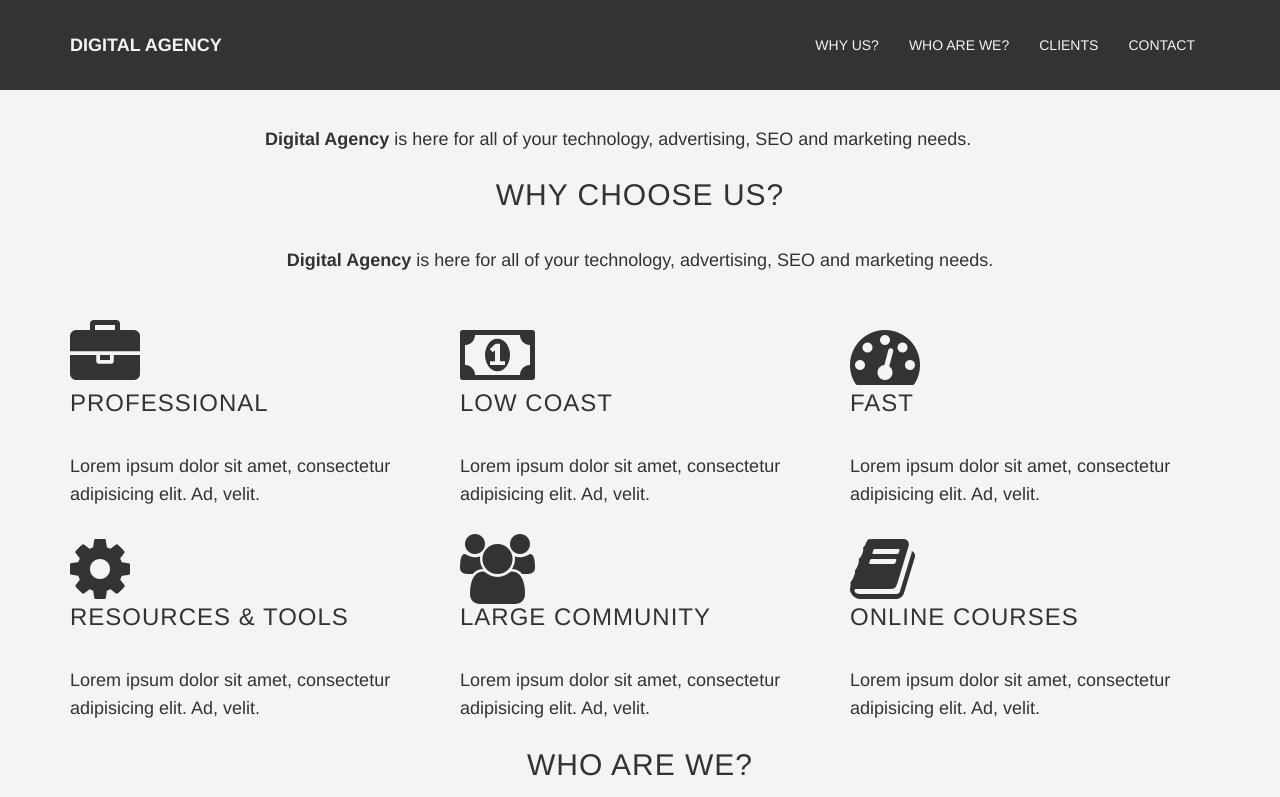
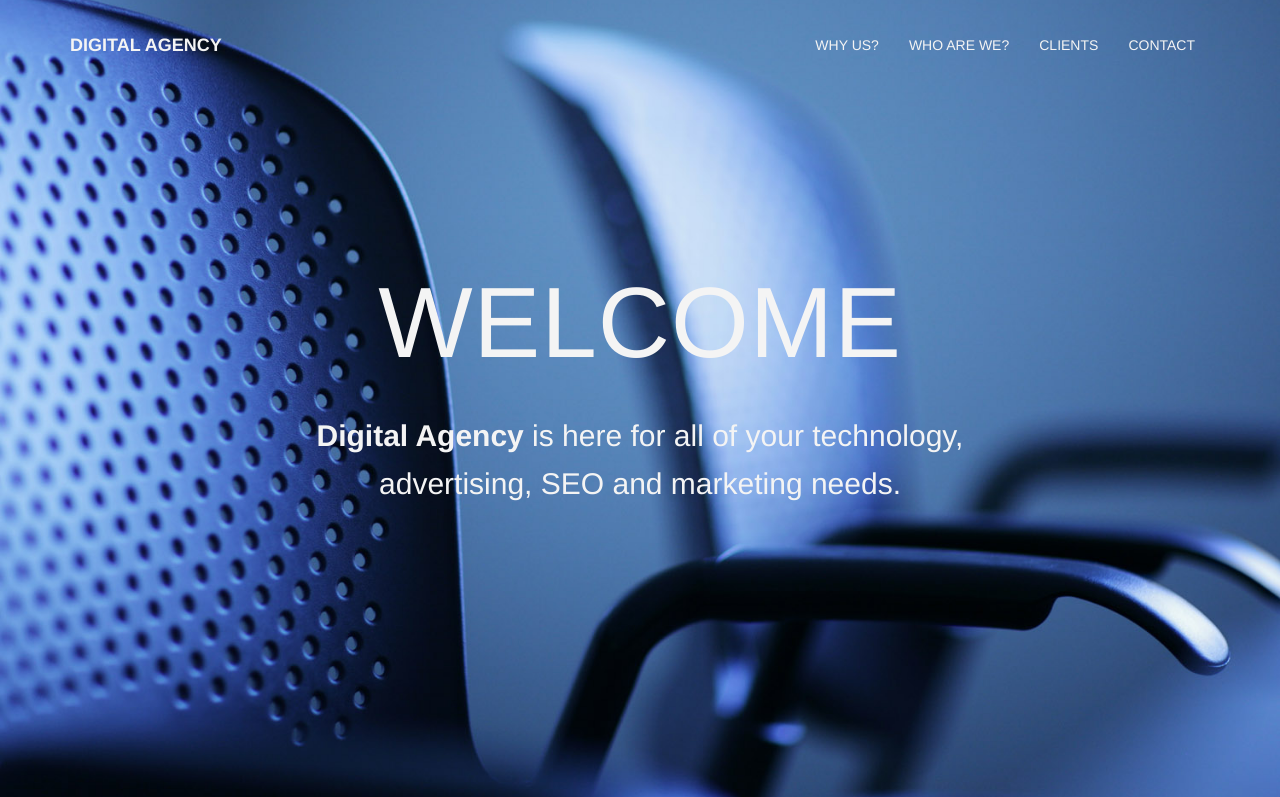
Before and after one commit to Belchenkov/Digital-Agency-Bootstrap-, a plain HTML site: page index.html in a window 1280 px wide. Shown: the top 797 px of the page. Drawn offline with Linux system fonts and the light colour scheme.

Commit message:
Navbar Final

```diff
--- a/less/main.less
+++ b/less/main.less
@@ -1,73 +1,79 @@
 @import "vendors/bootstrap/bootstrap.less";
 @import "vendors/font-awesome/font-awesome.less";
 
+
 @primary: #26a5d3;
-@dark: #333;
+@dark: #333333;
 @light: #f4f4f4;
 
-html {
+html{
   width: 100%;
   height: 100%;
 }
 
-body {
-  padding-top: 50px;
+body{
   width: 100%;
   height: 100%;
   font-family: "Helvetica Neue", Helvetica, Arial, sans-serif;
+  color: @dark;
   background-color: @light;
-  color: @dark;
 }
 
-//Typography
-h1, h2, h3, h4, h5, h6 {
+// Typography
+h1, h2, h3, h4, h5, h6{
   margin: 0 0 35px;
   text-transform: uppercase;
   font-family: "Montserrat", "Helvetica Neue", Helvetica, Arial, sans-serif;
   letter-spacing: 1px;
 }
 
-p {
+p{
   margin: 0 0 25px;
   font-size: 18px;
   line-height: 1.6em;
 }
 
-a {
+a{
   color: @primary;
+}
 
-  &:hover, &:focus {
+a:hover, a:focus{
   text-decoration: none;
   color: darken(@primary, 20%);
-
-  }
 }
 
-
-/* === Nav ===*/
+// Navigation
 .navbar {
   margin-bottom: 0;
   border-bottom: 1px solid rgba(255, 255, 255, 0.3);
   text-transform: uppercase;
+  font-family: "Montserrat", "Helvetica Neue", Helvetica, Arial, sans-serif;
   background-color: @dark;
-  &-brand {
+}
+
+.navbar-brand {
   font-weight: 700;
 }
-  &-brand:focus {
+
+.navbar-brand:focus {
   outline: none;
 }
-  &-custome a {
+
+.navbar-custome a {
   color: @light;
 }
-  &-custome .nav li a {
+
+.navbar-custome .nav li a {
+  -webkit-transition: background .3s ease-in-out;
+  -moz-transition: background .3s ease-in-out;
   transition: background .3s ease-in-out;
 }
 
-  &-custome .nav li a:hover {
+.navbar-custome .nav li a:hover {
   outline: none;
   background-color: rgba(255, 255, 255, 0.2);
 }
-}
+
 .navbar-toggle {
   padding: 4px 6px;
   font-size: 16px;
@@ -75,11 +81,60 @@ a {
 }
 
 @media(min-width: 767px) {
-  .navbar {
+  .navbar{
     padding: 20px 0;
     border-bottom: none;
+    background: transparent;
+    -webkit-transition: background .5s ease-in-out, padding .5s ease-in-out;
+    -moz-transition: background .5s ease-in-out, padding .5s ease-in-out;
     transition: background .5s ease-in-out, padding .5s ease-in-out;
+  }
+  .top-nav-collapse {
+    padding: 0;
+    background-color: @dark;
+  }
+  .navbar-custom.top-nav-collapse {
+    border-bottom: 1px solid rgba(255, 255, 255, 0.3)
   }
 }
 
-/* === Intro ===*/
+/* === Landing Page ===*/
+
+.intro {
+  display: table;
+  width: 100%;
+  height: auto;
+  padding: 100px 0;
+  text-align: center;
+  color: @light;
+  background: @dark url("../img/intro-bg.jpg") no-repeat bottom center scroll;
+  background-size: cover;
+}
+
+.intro-body {
+  display: table-cell;
+  vertical-align: middle;
+}
+
+.brand-heading {
+  font-size: 40px;
+}
+
+.intro-text {
+  font-size: 18px;
+}
+
+@media(min-width: 767px) {
+  .intro {
+    height: 100%;
+    padding: 0;
+  }
+
+  .brand-heading {
+    font-size: 100px;
+  }
+
+  .intro-text {
+    font-size: 30px;
+  }
+}
```
Also changed, not shown: css/main.css. Lines whose indentation alone changed are shown as unchanged.
